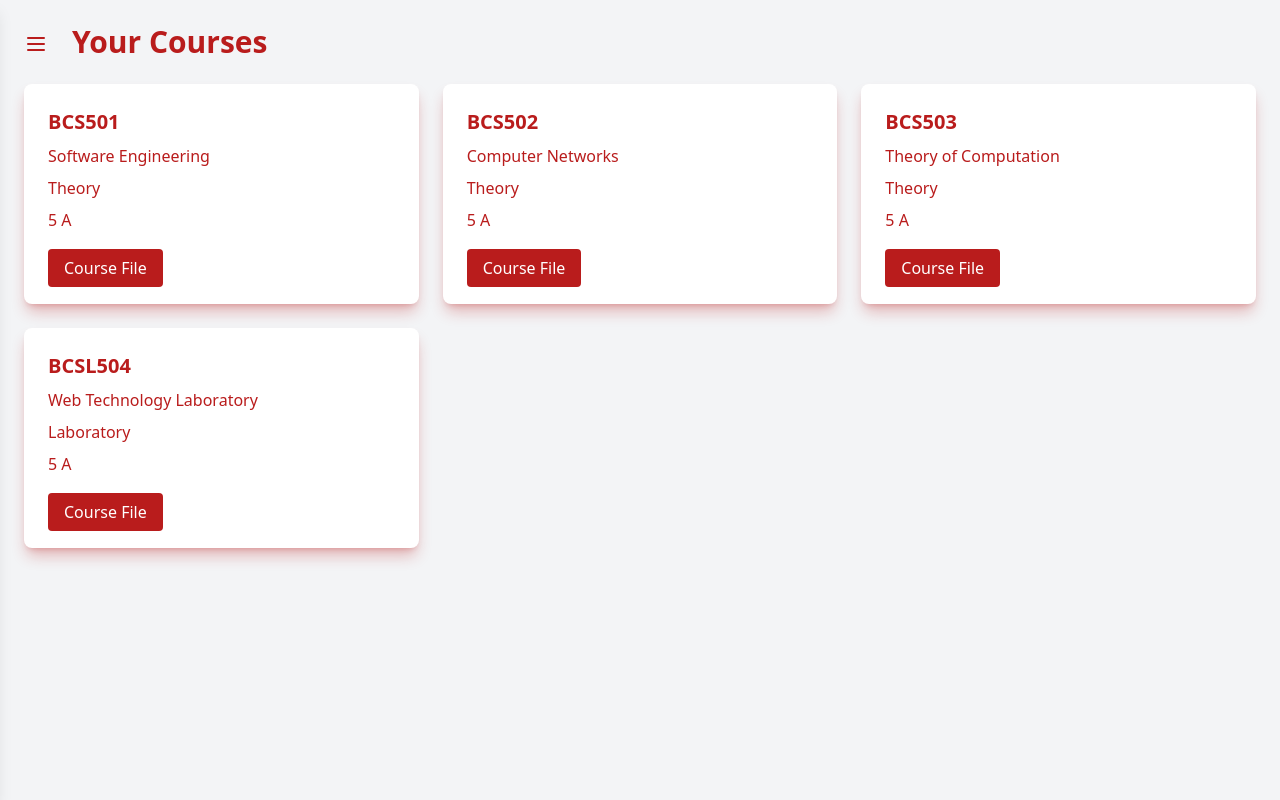
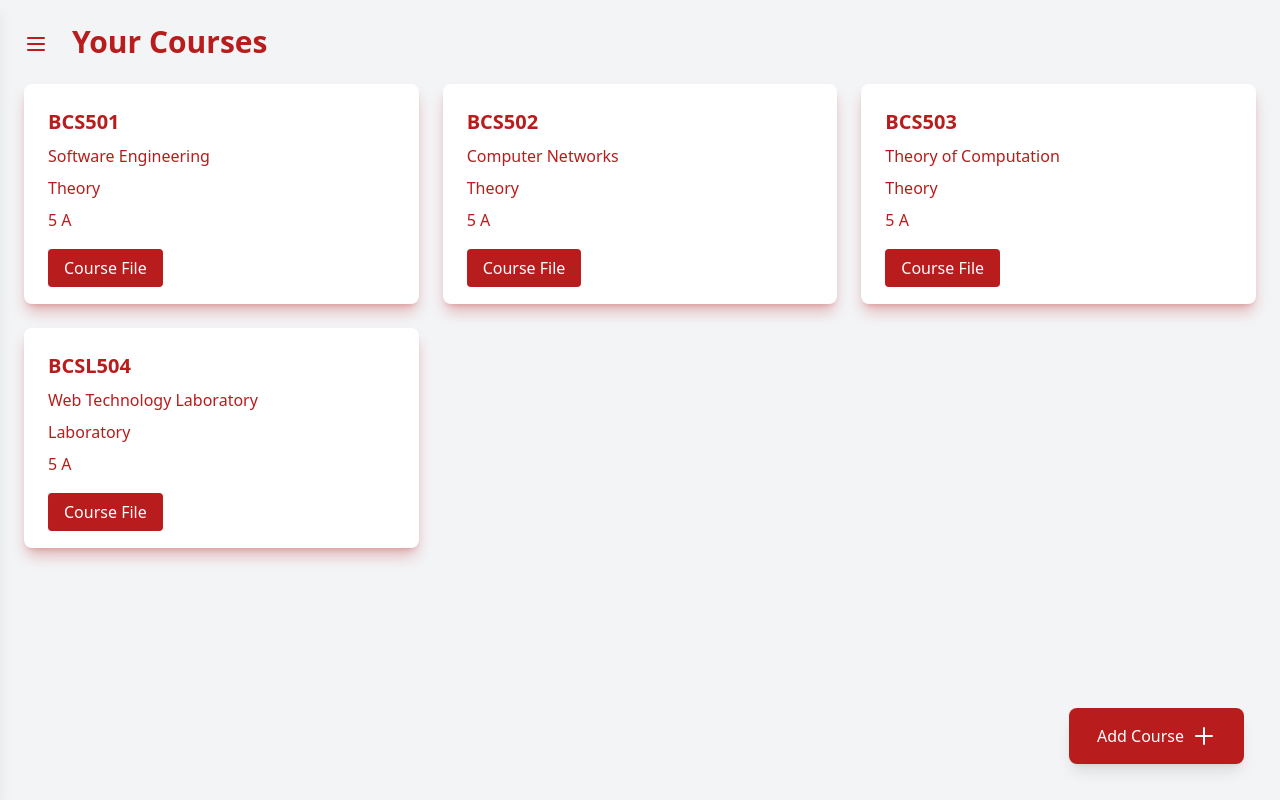
Before and after one commit to Iamagk/WEB-TECH-PROJ, a React (Vite) app in the folder frontend/: page /dashboard in a window 1280 px wide. Built offline with nearby package versions, Linux system fonts and the light colour scheme.

Commit message:
Added new course button

```diff
--- a/frontend/src/pages/DashPage.jsx
+++ b/frontend/src/pages/DashPage.jsx
@@ -9,18 +9,18 @@ const DashPage = () => {
         email: "john.doe@example.com",
     });
 
-    const [courses] = useState([
-        { code: "BCS501", name: "Software Engineering", semester: "5", section:"A", category: "T", batch: "2022" },
-        { code: "BCS502", name: "Computer Networks", semester: "5", section:"A", category: "T", batch: "2022" },
-        { code: "BCS503", name: "Theory of Computation", semester: "5", section:"A", category: "T", batch: "2022" },
-        { code: "BCSL504", name: "Web Technology Laboratory", semester: "5", section:"A", category: "L", batch: "2022" },
+    const [courses, setCourses] = useState([
+        { code: "BCS501", name: "Software Engineering", semester: "5", section: "A", category: "T", batch: "2022" },
+        { code: "BCS502", name: "Computer Networks", semester: "5", section: "A", category: "T", batch: "2022" },
+        { code: "BCS503", name: "Theory of Computation", semester: "5", section: "A", category: "T", batch: "2022" },
+        { code: "BCSL504", name: "Web Technology Laboratory", semester: "5", section: "A", category: "L", batch: "2022" },
     ]);
 
-    const navigate = useNavigate();  // Initialize useNavigate
+    const navigate = useNavigate(); // Initialize useNavigate
 
     // Function to handle logout
     const handleLogout = () => {
-        navigate("/");  // Redirect to the sign-in page
+        navigate("/"); // Redirect to the sign-in page
     };
 
     const courseCategory = (category) => {
@@ -29,8 +29,21 @@ const DashPage = () => {
         } else if (category === "L") {
             return "Laboratory";
         } else {
-            return "Unknown";  // In case the category is neither T nor L
+            return "Unknown"; // In case the category is neither T nor L
         }
+    };
+
+    // Function to handle adding a course
+    const handleAddCourse = () => {
+        const newCourse = {
+            code: `BCS50${courses.length + 5}`,
+            name: "New Course",
+            semester: "5",
+            section: "A",
+            category: "T",
+            batch: "2022",
+        };
+        setCourses([...courses, newCourse]);
     };
 
     return (
@@ -123,10 +136,32 @@ const DashPage = () => {
                             >
                                 Course File
                             </Link>
-
                         </div>
                     ))}
                 </div>
+
+                {/* Floating Add Course Button */}
+                <button
+                    onClick={handleAddCourse}
+                    className="fixed bottom-9 right-9 bg-red-700 text-white px-7 py-4 flex items-center space-x-2 rounded-lg shadow-lg hover:bg-red-900 focus:outline-none"
+                >
+                    <span>Add Course</span>
+                    <svg
+                        xmlns="http://www.w3.org/2000/svg"
+                        className="h-6 w-6"
+                        fill="none"
+                        viewBox="0 0 24 24"
+                        stroke="currentColor"
+                        strokeWidth={2}
+                    >
+                        <path
+                            strokeLinecap="round"
+                            strokeLinejoin="round"
+                            d="M12 4v16m8-8H4"
+                        />
+                    </svg>
+                </button>
+
             </div>
         </div>
     );
```
